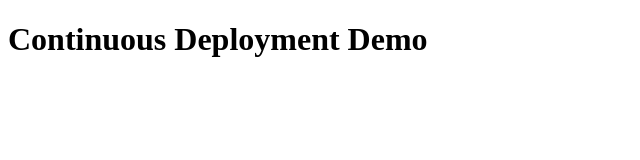
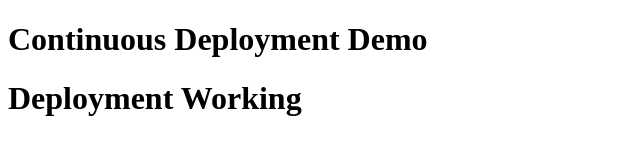
Before and after one commit to navneet1709/devops_experiment_6, a plain HTML site: page index.html in a window 1280 px wide. Shown: the whole page, without its empty margins (0-640 px from the left). Drawn offline with Linux system fonts and the light colour scheme.

Commit message:
trigger pages rebuild

```diff
--- a/index.html
+++ b/index.html
@@ -5,5 +5,6 @@
 </head>
 <body>
     <h1>Continuous Deployment Demo</h1>
+    <h1>Deployment Working</h1>
 </body>
 </html>
```
